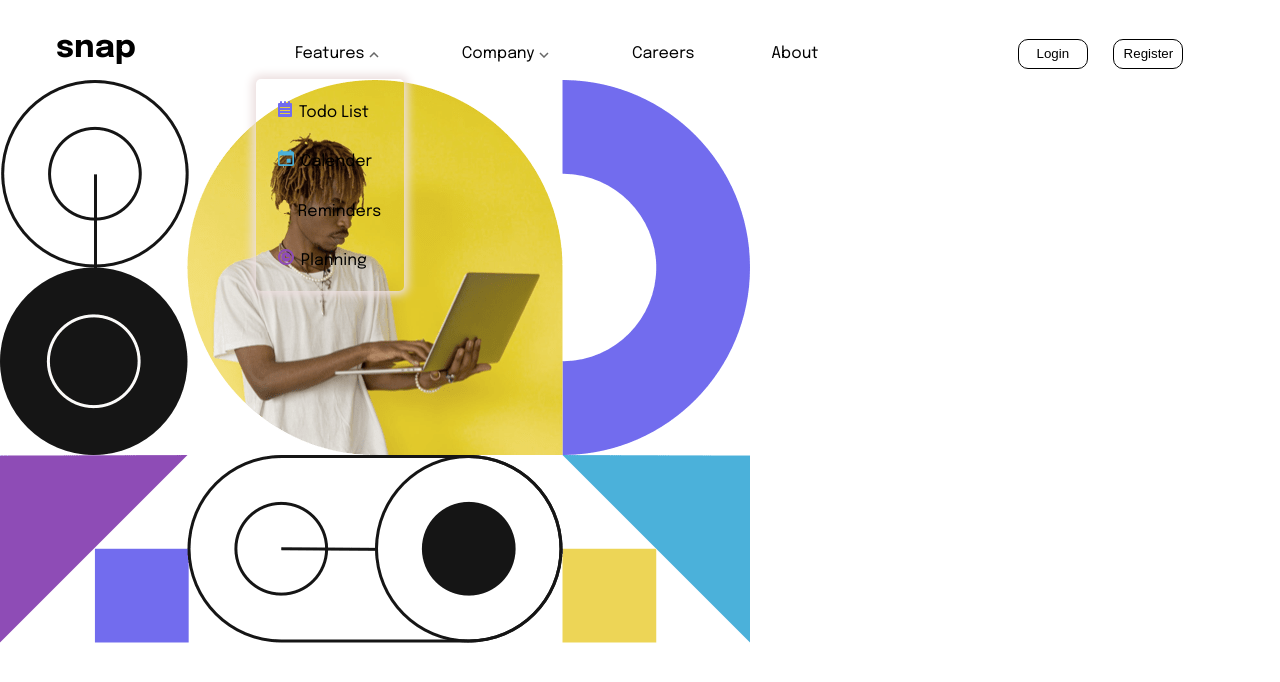
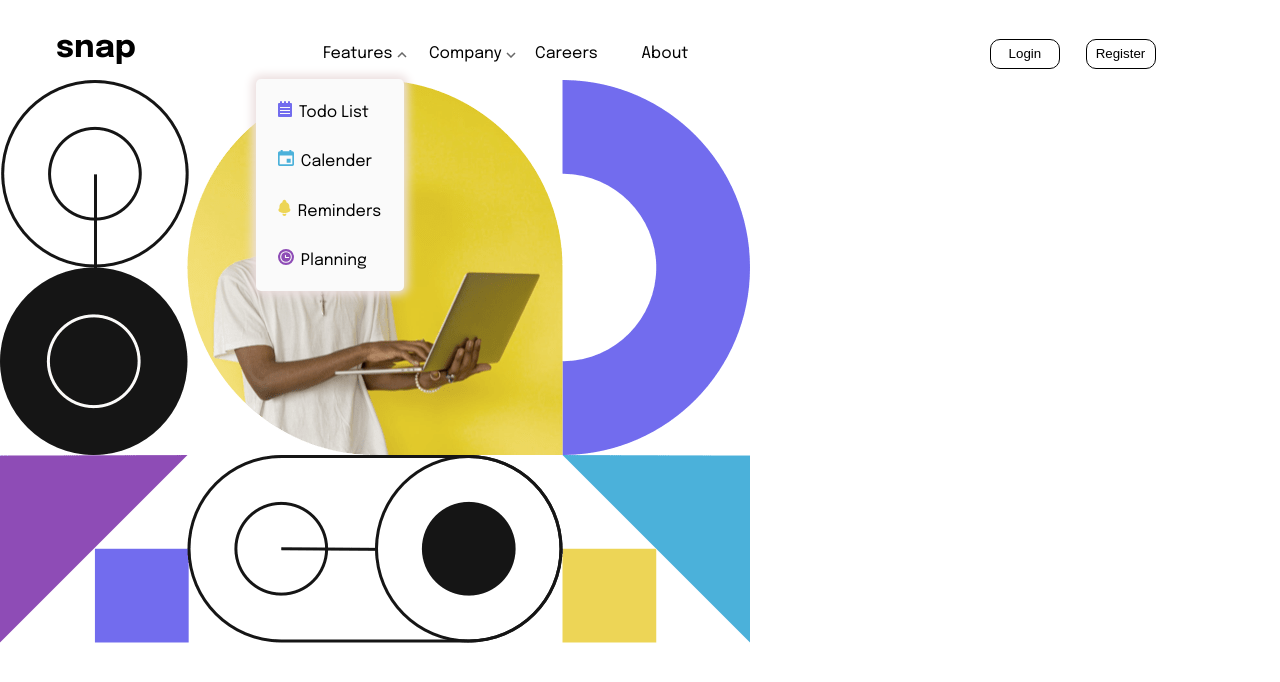
Before and after one commit to AlNomanCSE/Intro-section-with-dropdown-navigation, a plain HTML site: page index.html in a window 1280 px wide. Both pictures are taken after a click on the item "Features". Drawn offline with Linux system fonts and the light colour scheme.

Commit message:
tried to add hero picture

```diff
--- a/style.css
+++ b/style.css
@@ -32,7 +32,6 @@ p {
   height: 100vh;
   opacity: 100;
   background-color: #d7ae30;
-  opacity: .9;
 }
 .navBarMobile.show {
   visibility: visible;
@@ -119,10 +118,8 @@ li img {
   top: 5rem;
   z-index: -1;
 }
-.mainBody img {
-  max-width: 100%;
-}
-@media screen and (min-width: 768px) {
+
+@media screen and (min-width: 700px) {
   .logo,
   .hamburgerMenu {
     visibility: hidden;
@@ -156,9 +153,8 @@ li img {
     justify-content: space-around;
   }
   .navBarPClistItems {
-    display: flex;
-    flex-direction: row;
-    gap: 4rem;
+    display: grid;
+    grid-template-columns: repeat(4, 1fr);
   }
   .navBarPClistItems li {
     cursor: pointer;
@@ -175,6 +171,7 @@ li img {
     gap: 1rem;
     box-shadow: 0px 0px 10px 4px #ecdfdf;
     border-radius: 5px;
+    background-color: var(--AlmostWhite);
   }
   .list1.visible {
     visibility: visible;
@@ -200,4 +197,9 @@ li img {
     height: 30px;
     border-radius: 10px;
   }
+
+  .mainBody img {
+    max-width: 100%;
+    display: block;
+  }
 }
```
